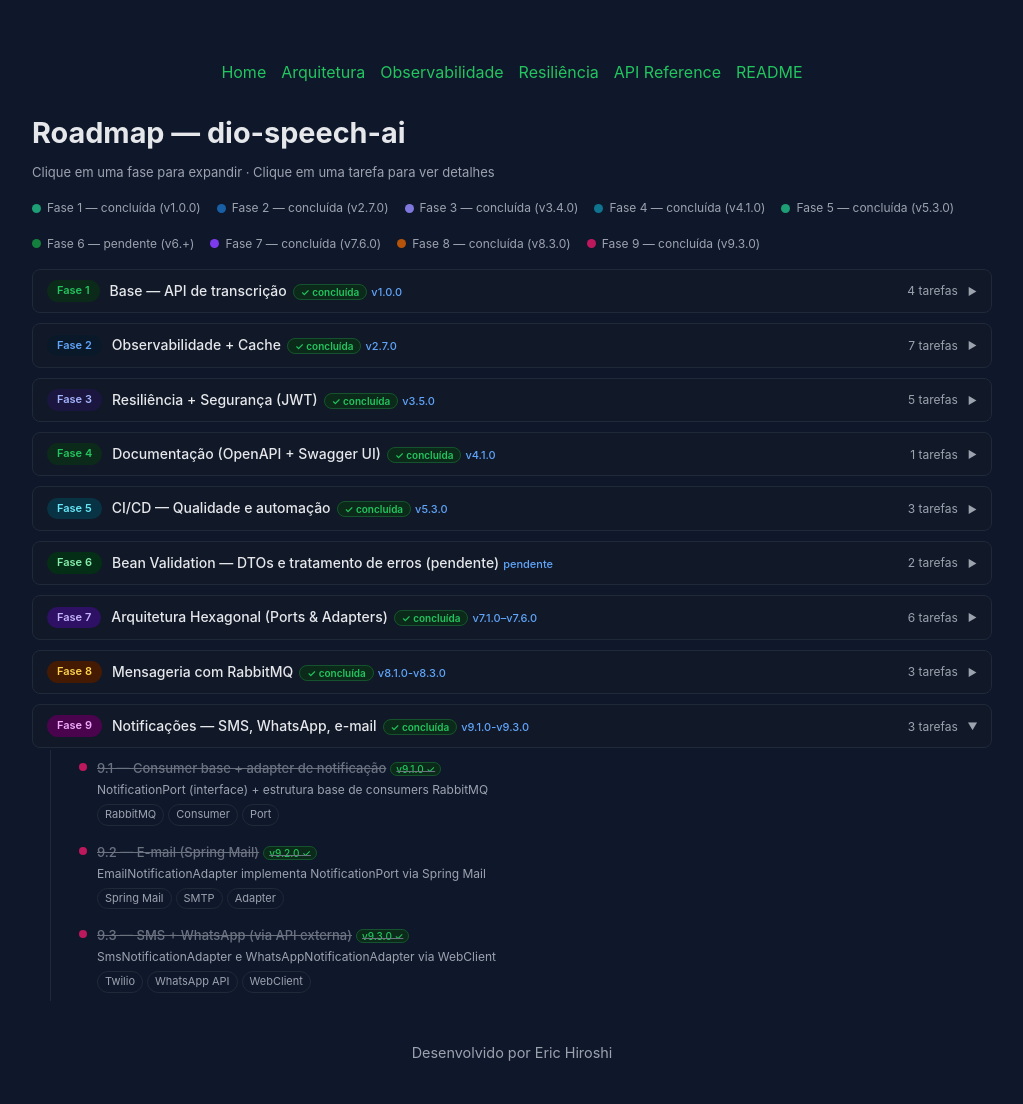
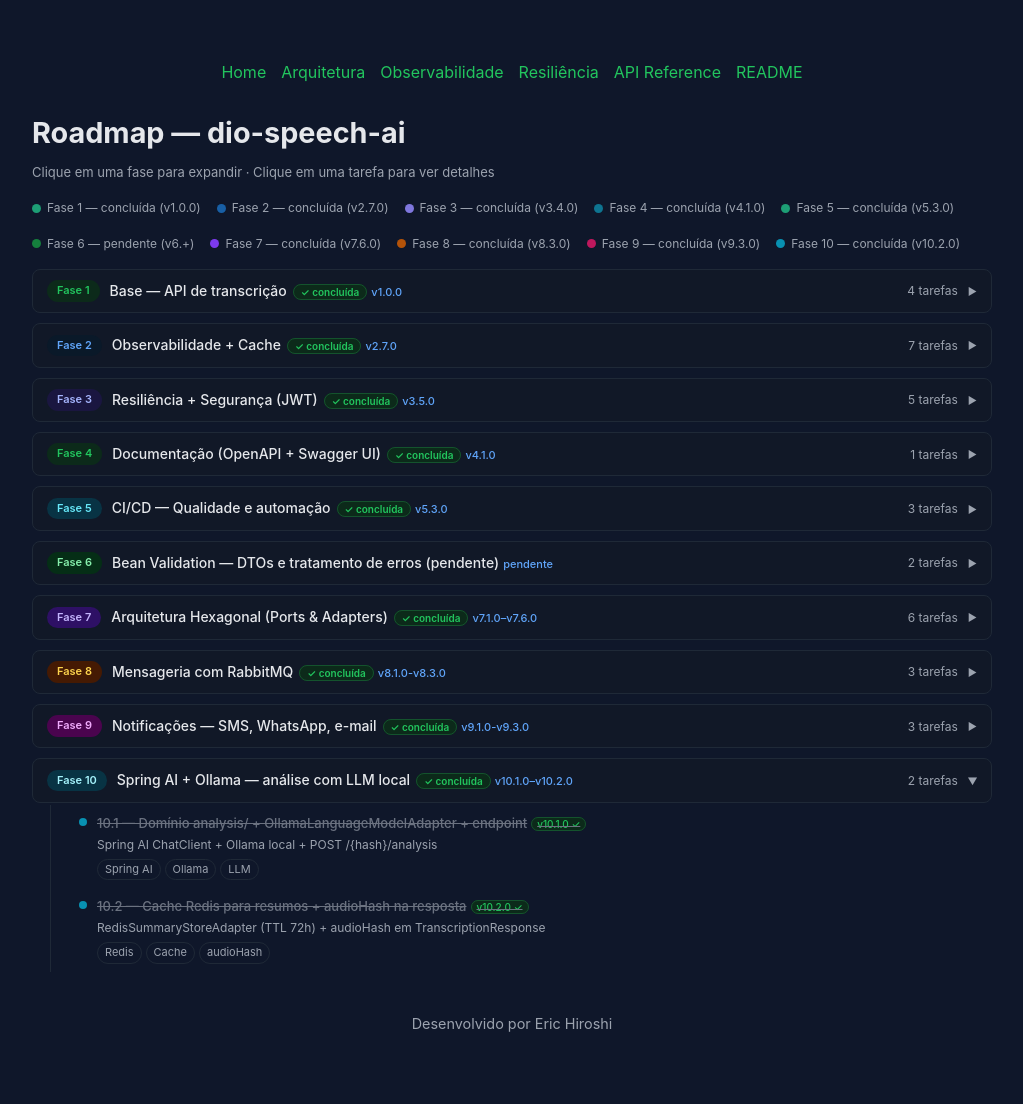
Before and after one commit to erichiroshi/dio-speech-ai, a plain HTML site: page docs/roadmap_dio_speech_ai.html in a window 1280 px wide. Shown: the whole page, without its empty margins (128-1151 px from the left). After the commit the page ends 1075 px from the top, so only its background shows below. Drawn offline with Linux system fonts and the light colour scheme.

Commit message:
docs: atualizar CLAUDE.md, README e GitHub Pages para v10.2.0
CLAUDE.md:
- Stack: + Spring AI 1.0.0 GA + Ollama
- Estrutura de pacotes: + analysis/ (domain, application, infrastructure, adapter)
- Fluxo: + POST /api/transcriptions/{hash}/analysis → Ollama → Redis 72h
- Decisões: + LanguageModelPort recebe String prompt
             + controller de análise usa TranscriptionCachePort
             + @ConditionalOnMissingBean no NoOpSummaryStoreAdapter
             + audioHash no TranscriptionResult
- System design: + gargalo Ollama síncrono + próximos passos de análise
- Padrões: + Prompt Engineering

README.md:
- Roadmap: Fase 10 ✅ Concluída (v10.1.0-v10.2.0)
- Stack: + Spring AI + Ollama
- Novo endpoint: POST /api/transcriptions/{audioHash}/analysis
- Resposta de transcrição: + audioHash
- Variáveis: + OLLAMA_BASE_URL, OLLAMA_MODEL, CACHE_SUMMARY_TTL_HOURS
- Estrutura: + analysis/

readme_pdf.md:
- Novo endpoint de análise com request/response
- Variáveis Ollama e cache de resumos
- Docker Compose: + ollama:11434

docs/index.html:
- Fase 10 badge ✓ com versões v10.1.0-v10.2.0
- Stack: + Spring AI ✓ + Ollama ✓

docs/architecture.html:
- Título: v10.2.0
- Tabela: Fase 10 ✓
- Diagrama: + fluxo de análise (hash → LLM → Redis 72h)

docs/roadmap_dio_speech_ai.html:
- Fase 10 done: true, version v10.1.0-v10.2.0, 2 tasks

```diff
--- a/docs/roadmap_dio_speech_ai.html
+++ b/docs/roadmap_dio_speech_ai.html
@@ -98,6 +98,7 @@
       <div class="legend-item"><div class="legend-dot" style="background:#7c3aed"></div>Fase 7 — concluída (v7.6.0)</div>
       <div class="legend-item"><div class="legend-dot" style="background:#b45309"></div>Fase 8 — concluída (v8.3.0)</div>
       <div class="legend-item"><div class="legend-dot" style="background:#be185d"></div>Fase 9 — concluída (v9.3.0)</div>
+      <div class="legend-item"><div class="legend-dot" style="background:#0891b2"></div>Fase 10 — concluída (v10.2.0)</div>
     </div>
 
     <div id="phases"></div>
@@ -436,9 +437,33 @@ const phases = [
       }
     ]
   }
+
+   ,{
+    id: 10, label: "Fase 10", title: "Spring AI + Ollama — análise com LLM local",
+    color: "#0891b2", badgeBg: "#083344", badgeColor: "#a5f3fc",
+    version: "v10.1.0–v10.2.0", taskCount: 2, done: true,
+    tasks: [
+      {
+        title: "10.1 — Domínio analysis/ + OllamaLanguageModelAdapter + endpoint",
+        desc: "Spring AI ChatClient + Ollama local + POST /{hash}/analysis",
+        tags: ["Spring AI", "Ollama", "LLM"],
+        done: true, version: "v10.1.0",
+        detail: "Novo domínio analysis/ hexagonal completo. LanguageModelPort como contrato — Ollama hoje, qualquer LLM amanhã. SummarizeTranscriptionUseCase: cache check → prompt → LLM → store → retorna. Controller busca texto no Redis existente via TranscriptionCachePort. GlobalExceptionHandler + AnalysisUnavailableException → 503.",
+        snippet: "// Trocar Ollama por OpenAI:\n@Primary\npublic class OpenAiLanguageModelAdapter implements LanguageModelPort {\n    public String generate(String prompt) {\n        // OpenAI ChatClient aqui\n    }\n}\n// Domínio e use case não mudam"
+      },
+      {
+        title: "10.2 — Cache Redis para resumos + audioHash na resposta",
+        desc: "RedisSummaryStoreAdapter (TTL 72h) + audioHash em TranscriptionResponse",
+        tags: ["Redis", "Cache", "audioHash"],
+        done: true, version: "v10.2.0",
+        detail: "RedisSummaryStoreAdapter implements SummaryStorePort — chave 'summary:{hash}', TTL 72h. RedisAnalysisConfig: bean RedisTemplate<String, SummaryResult> separado. TranscriptionResult + audioHash: use case já calcula o hash, custo zero incluir no result. TranscriptionResponse + audioHash: cliente recebe o hash para chamar /analysis diretamente.",
+        snippet: "// Fluxo completo:\n// 1. POST /api/transcriptions → { text, audioHash: 'a1b2...' }\n// 2. POST /api/transcriptions/a1b2.../analysis\n//    → 1ª vez: Ollama processa (~5-30s)\n//    → 2ª vez: Redis hit (~15ms, cached: true)"
+      }
+    ]
+  }
 ];
 
-let openPhases = new Set([9]);
+let openPhases = new Set([10]);
 let activeTask = null;
 
 function renderPhases() {
```
Also changed, not shown: docs/architecture.html (+3 -2 lines), docs/index.html (+11 -3 lines), 2 other files.
